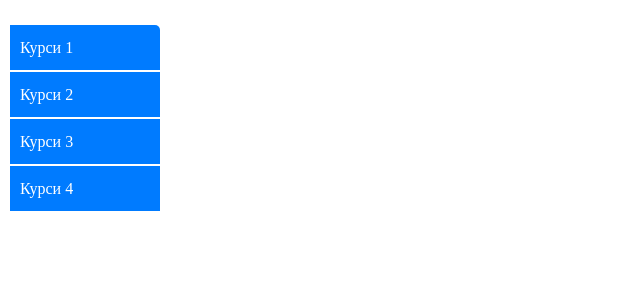
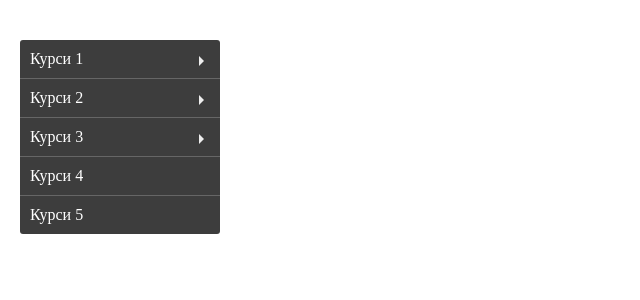
Before and after one commit to scorp-07/timetable, a PHP site: page /public/index.html in a window 1280 px wide. Shown: the top 300 px of the page, without its empty margins (0-640 px from the left). Run offline with PHP 8.4, Linux system fonts and the light colour scheme.

Commit message:
new version of menu and update JS. v0.5

```diff
--- a/public/css/style.css
+++ b/public/css/style.css
@@ -1,13 +1,19 @@
 :root {
-    --clr1: #007bff;
+    --clr1: #3d3d3d;
+}
 
-}
 * {
     margin: 0;
     padding: 0;
     box-sizing: border-box;
     user-select: none;
 }
+
+a, ul, li, div {
+    list-style: none;
+    text-decoration: none;
+}
+
 body {
     padding: 20px 0;
 }
@@ -19,46 +25,107 @@ body {
     flex-direction: column;
     align-items: center;
 }
-.filter {
-    padding: 5px 10px 5px 10px;
-    display: inline-flex;
-    flex-direction: column;
-    justify-content: center;
-    align-items: flex-start;
-    transition: all ease;
-}
-.filter__item {
-    min-width: 150px;
-    padding: 10px 35px 10px 10px;
-    margin-bottom: 2px;
-    cursor: pointer;
-    font-size: 16px;
-    font-weight: 400;
-    line-height: 25px;
-    color: #fff;
-    transition: all 0.5s ease;
-    overflow: hidden;
-    background-color: var(--clr1);
-}
-.filter__item:first-child {
-    border-top-right-radius: 5px;
+
+/******************************** Menu *************************************/
+
+.side {
+    width: 200px;
+    margin: 20px;
 }
 
-.filter__item:hover {
-    background-color: var(--clr1);
-    transition: all 1s ease;
+.side.non-active {
+    display: none;
 }
 
-.table{
+.menu a {
+    background-color: #3d3d3d;
+    color: #fff;
+    padding: 10px;
+    display: block;
+    border-bottom: 1px solid #666;
+    transition: 0.5s all;
+}
+
+.menu li:first-child a, .menu li .menu__drop li:first-child a {
+    border-radius: 3px 3px 0 0;
+}
+
+.menu li:last-child a, .menu li .menu__drop li:last-child a {
+    border-radius: 0 0 3px 3px;
+    border-bottom: 0;
+}
+
+.menu li .menu__drop li a {
+    border-radius: 0;
+    border-bottom: 1px solid #666;
+}
+
+.menu a:hover {
+    background-color: #666;
+    padding: 10px 0 10px 20px;
+}
+
+.menu__list {
+    position: relative;
+}
+
+.menu__drop {
+    position: absolute;
+    width: 100%;
+    left: 100%;
+    top: -9999em;
+    opacity: 0;
+    border-left: 10px solid transparent;
+    transition: 0.5s opacity;
+}
+
+.menu__list:hover .menu__drop {
+    opacity: 1;
+    top: 0;
+}
+
+.menu__list::after {
+    content: " ";
+    position: absolute;
+    border: 5px solid;
+    border-color: transparent transparent transparent #eee;
+    top: 1em;
+    right: 0.7em;
+    transition: 0.5s;
+}
+
+.menu__list:hover::after {
+    transform: scaleX(-1);
+}
+
+/**************************************** Menu ******************************************/
+/* ************************************** Table *****************************************/
+
+.table-title {
+    text-align: center;
+    font-size: 24px;
+    text-transform: uppercase;
+    padding: 15px 0;
+}
+
+.table-title__item {}
+
+.table {
     display: none;
     flex-direction: column;
     max-width: 1050px;
 }
-.week-days{
+
+.table.active {
+    display: flex;
+}
+
+.week-days {
     display: flex;
     border: 1px solid #333;
 }
-.week-day{
+
+.week-day {
     flex-basis: 20%;
     display: flex;
     justify-content: center;
@@ -66,12 +133,14 @@ body {
     /* border-right: 1px solid #495057; */
     writing-mode: vertical-rl;
 }
-.week-day__title{
+
+.week-day__title {
     font-size: 35px;
     color: #0006;
     text-align: center;
 }
-.week-inputs{
+
+.week-inputs {
     display: flex;
     flex-basis: 80%;
     flex-wrap: wrap;
@@ -80,6 +149,7 @@ body {
     padding: 4px 0;
     border-left: 1px solid #333;
 }
+
 .inputs {
     flex-basis: 100%;
     flex-grow: 0;
@@ -88,7 +158,7 @@ body {
     margin-bottom: 5px;
 }
 
-.lesson-input{
+.lesson-input {
     max-height: 25px;
     padding: 2px 5px;
     color: #495057;
@@ -99,6 +169,7 @@ body {
     border-radius: .25rem;
     margin-left: 4px;
 }
+
 .lesson-select {
     min-width: 201px;
 }
@@ -113,8 +184,8 @@ body {
     font-weight: 400;
     color: #fff;
     border-radius: .25rem;
+}
 
-}
 .btn1 {
     /* display: block; */
     /* max-width: 150px; */
@@ -129,10 +200,12 @@ body {
     border-radius: .25rem;
     background-color: #28a745;
     color: #fff;
+}
 
-}
 .add-btn {
     position: relative;
     left: 90%;
     /* transform: translateX(-100%); */
 }
+
+/* ************************************* Table ***************************************** */
--- a/public/index.html
+++ b/public/index.html
@@ -5,19 +5,49 @@
     <meta charset="UTF-8">
     <meta name="viewport" content="width=device-width, initial-scale=1.0">
     <link rel="stylesheet" href="./css/style.css">
-    <title>Ҷадвли дарсӣ</title>
+    <title>Ҷадвали дарсӣ</title>
 </head>
 
 <body>
-    <div class="filter" id="filter">
-        <div class="filter__item course__btn" data-course="1">Курси 1</div>
-        <div class="filter__item course__btn" data-course="2">Курси 2</div>
-        <div class="filter__item course__btn" data-course="3">Курси 3</div>
-        <div class="filter__item course__btn" data-course="4">Курси 4</div>
+    <div class="side" id="side">
+        <ul class="menu">
+            <li class="menu__list" data-course="1"><a href="#">Курси 1</a>
+                <ul class="menu__drop">
+                    <li><a href="#" class="spec" data-speciality="Web">Web-Дизайн</a></li>
+                    <li><a href="#" class="spec" data-speciality="Web">Дизайни робитавӣ</a></li>
+                    <li><a href="#" class="spec" data-speciality="Web">Дизайни дозили бино</a></li>
+                    <li><a href="#" class="spec" data-speciality="Web">Дизайни бофандагӣ</a></li>
+                    <li><a href="#" class="spec" data-speciality="Web">Дизайни графикӣ</a></li>
+                </ul>
+            </li>
+            <li class="menu__list" data-course="2"><a href="#">Курси 2</a>
+                <ul class="menu__drop">
+                    <li><a href="#" class="spec" data-speciality="Web">Web-Дизайн</a></li>
+                    <li><a href="#" class="spec" data-speciality="Web">Дизайни робитавӣ</a></li>
+                    <li><a href="#" class="spec" data-speciality="Web">Дизайни дозили бино</a></li>
+                    <li><a href="#" class="spec" data-speciality="Web">Дизайни бофандагӣ</a></li>
+                    <li><a href="#" class="spec" data-speciality="Web">Дизайни графикӣ</a></li>
+                </ul>
+            </li>
+            <li class="menu__list" data-course="3"><a href="#">Курси 3</a>
+                <ul class="menu__drop">
+                    <li><a href="#" class="spec" data-speciality="Web">Web-Дизайн</a></li>
+                    <li><a href="#" class="spec" data-speciality="Web">Дизайни робитавӣ</a></li>
+                    <li><a href="#" class="spec" data-speciality="Web">Дизайни дозили бино</a></li>
+                    <li><a href="#" class="spec" data-speciality="Web">Дизайни бофандагӣ</a></li>
+                    <li><a href="#" class="spec" data-speciality="Web">Дизайни графикӣ</a></li>
+                </ul>
+            </li>
+            <li><a href="#" data-course="4">Курси 4</a></li>
+            <li><a href="#" data-course="5">Курси 5</a></li>
+        </ul>
     </div>
 
     <div class="container">
         <div class="table" id="table">
+            <div class="table-title">
+                <h3 class="table-title__item">ҷадвали дарсӣ</h3>
+            </div>
             <div class="week-days">
                 <div class="week-day">
                     <h1 class="week-day__title">Душанбе</h1>
--- a/public/js/main.js
+++ b/public/js/main.js
@@ -1,34 +1,25 @@
-const addBtn = document.getElementsByClassName('add-btn');
-const outBlock = document.getElementById('out');
-const courseEl = document.getElementsByClassName('course__btn');
-const filterEl = document.getElementById('filter');
-const editDate = [];
+const addBtn = document.getElementsByClassName('add-btn'); //кнопки добавить
+const sideEl = document.getElementById('side'); // Меню
+const specEl = document.getElementsByClassName('spec'); // все пункты меню со специальностями
+const table = document.getElementById('table'); // таблица
+const editSpec = {}; // Объект для временного хранения данных редактируемого группы
 
-const specialities = ['Web-design', 'Дизайни робитавӣ', 'Дизайни кастюм', 'Дизайни графикӣ'];
-const coursess = ['Курси 1'];
-const editGroup = {};
-let idCount = 4;
+let idCount = 2; // счетчик id
 
-for (const item of courseEl) {
+// Обработка нажатия списка специальностей
+for (const item of specEl) {
     item.addEventListener('click', () => {
-        const course = item.dataset.course;
-        editDate[0] = course;
-        filterEl.innerHTML = '';
-        for (const el of specialities) {
-            filterEl.innerHTML += `<div class="filter__item speciality__btn" data-speciality="2">${el}</div>`;
-        }
-        const specEl = document.getElementsByClassName('speciality__btn');
-        for (const item of specEl) {
-            item.addEventListener('click', () => {
-                filterEl.style.display = 'none';
-                document.getElementById('table').style.display = 'flex';
-            });
-        }
+        const course = item.parentElement.parentElement;
+        table.classList.add('active');
+        sideEl.classList.add('non-active');
+        editSpec.course = course.parentElement.dataset.course;
+        editSpec.spec = item.dataset.speciality;
+
+        console.log(editSpec);
     });
 }
 
-
-
+// Обработка нажатия на кнопку добавить
 for (const item of addBtn) {
     item.addEventListener('click', () => {
         const pBlock = item.parentElement;
@@ -37,6 +28,7 @@ for (const item of addBtn) {
     });
 }
 
+// Функция для создания инпутов для таблицы
 function createInputs() {
     const inputs = createEl('div', { 'class': 'inputs' });
     const timeStartInput = createEl('input', { 'type': 'time', 'class': 'lesson-input', 'id': 'leson-start', 'value': '08:00' });
@@ -79,13 +71,7 @@ request.send(sUrl(obj));
 }
 */
 
-
-function addEvent(elements, e, callback) {
-    for (const item of elements) {
-        item.addEventListener(e, callback);
-    }
-}
-
+// Функция для создания ДОМ элемента через JS (не завершен)
 function createEl(name, options) {
     const elem = document.createElement(name);
     for (const key in options) {
```
